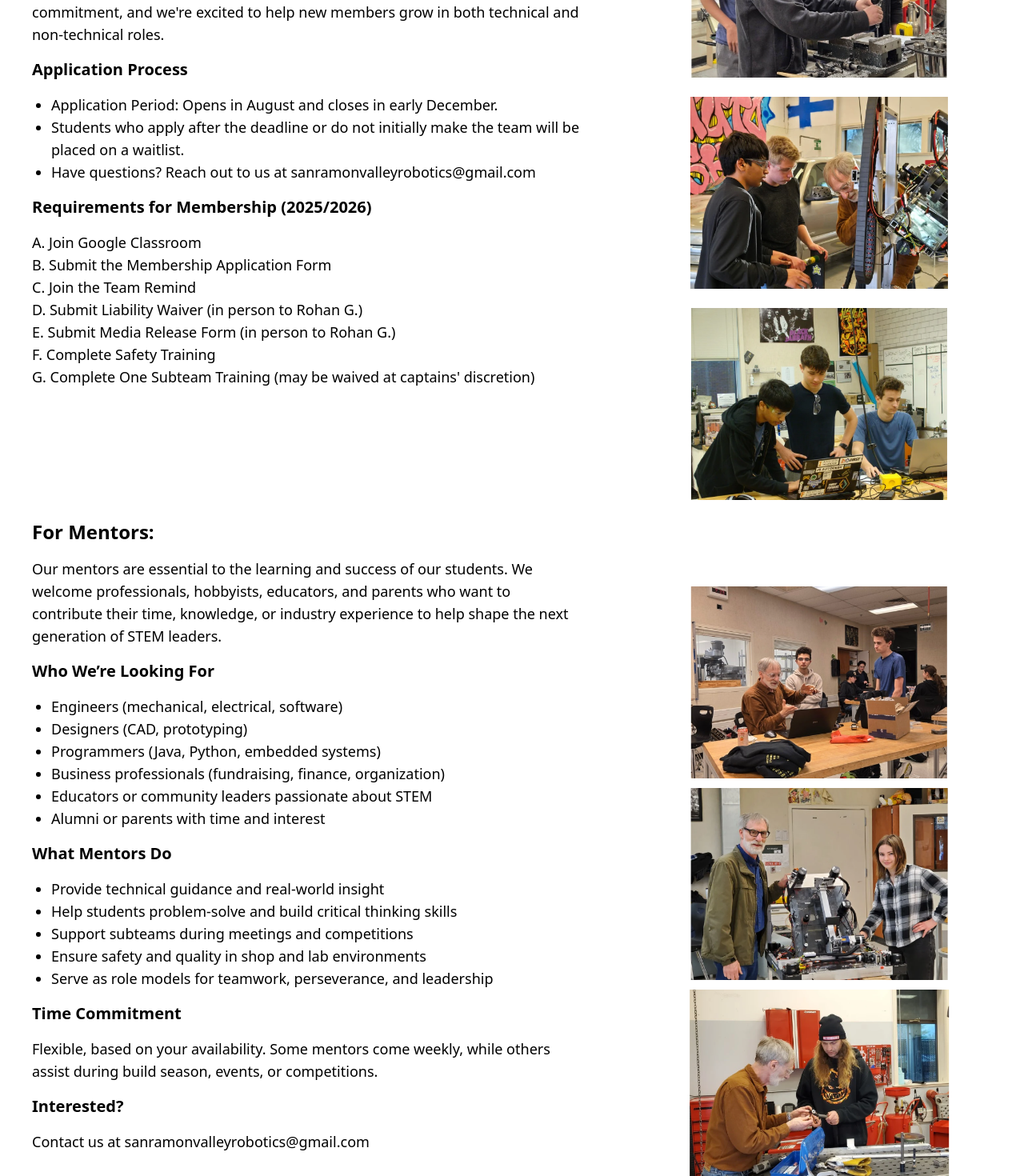
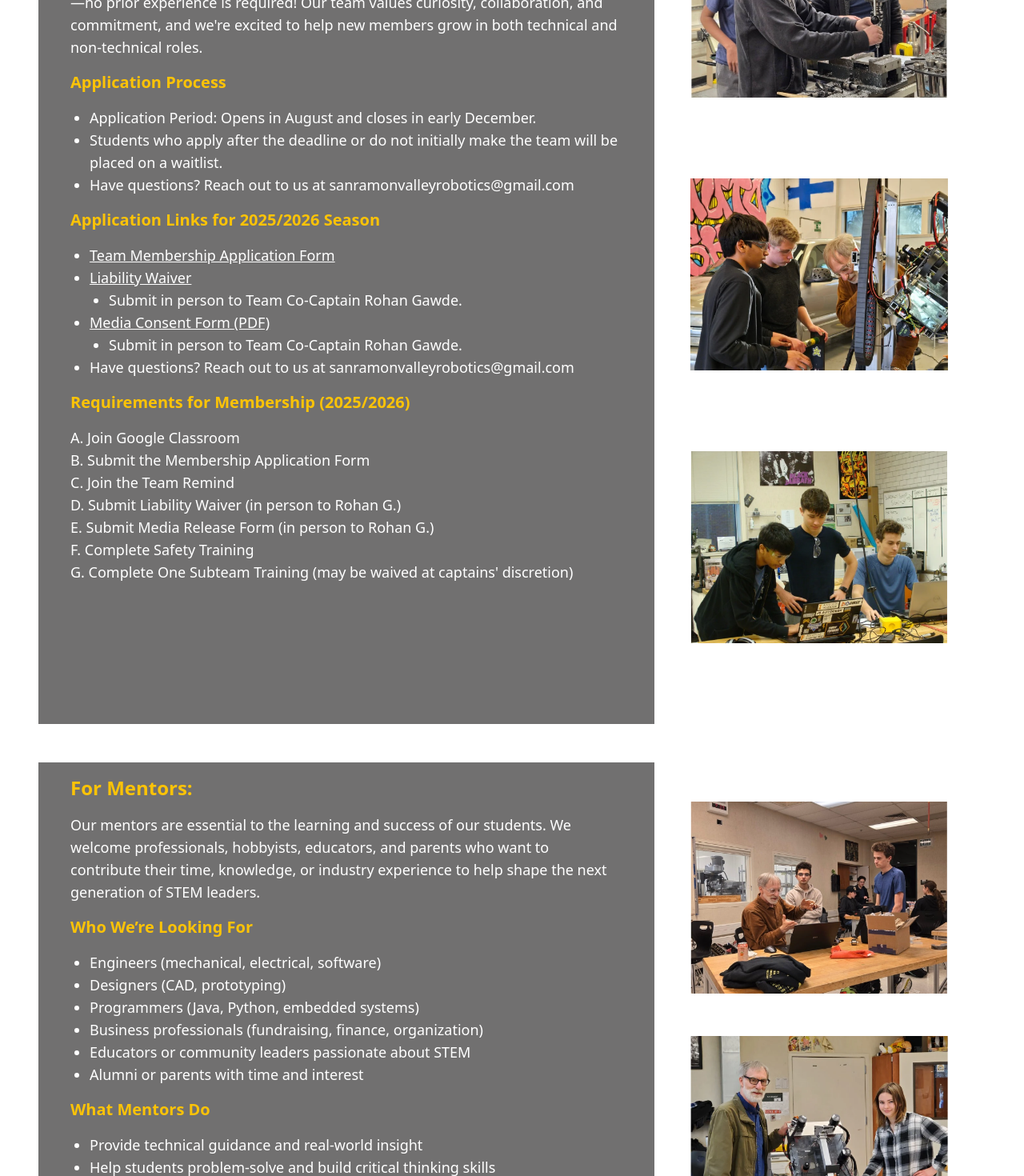
Before and after one commit to Team-1280/1280-website, a React (Vite) app in the folder app/: page /Join in a window 1280 px wide. Shown: the part 340-1810 px from the top of the page at 80% size. Built offline with nearby package versions, Linux system fonts and the light colour scheme.

Commit message:
update join with gray bg sections

```diff
--- a/app/src/pages/Join.jsx
+++ b/app/src/pages/Join.jsx
@@ -3,18 +3,19 @@ import './styles/Join.css'
 const Join = () => (
     <>
         <section>
-            <div className='text-left bg-white relative h-[110vh] w-screen'>
+            <div className='text-left bg-white relative h-[142vh] w-screen pl-12'>
                 <img src='/join1.png' className='absolute h-[30vh] top-[10%] left-[80%] -translate-x-1/2' alt="Join 1"></img>
                 <img src='/join2.png' className='absolute h-[30vh] top-[40%] left-[80%] -translate-x-1/2' alt="Join 2"></img>
                 <img src='/join3.png' className='absolute h-[30vh] top-[70%] left-[80%] -translate-x-1/2' alt="Join 3"></img>
                 <div className='px-10 py-10 text-black text-5xl font-bold'>How to Join Team 1280</div>
-                <div className='px-10 text-black text-2xl font-bold'>For Students:</div>
+                <div className='bg-[#717070] w-15/24 py-4 h-[137vh]'>
+                    <div className='px-10 text-[#fcc307] text-2xl font-bold'>For Students:</div>
                     <div className='p-2'></div>
-                <div className='text-left px-10 text-black text-lg max-w-3xl'>Interested in joining Team 1280? We welcome all students entering grades 9–12—no prior experience is required! Our team values curiosity, collaboration, and commitment, and we're excited to help new members grow in both technical and non-technical roles.</div>
+                    <div className='text-left px-10 text-white text-lg max-w-3xl'>Interested in joining Team 1280? We welcome all students entering grades 9–12—no prior experience is required! Our team values curiosity, collaboration, and commitment, and we're excited to help new members grow in both technical and non-technical roles.</div>
                     <div className='p-2'></div>
-                <div className='px-10 text-black text-xl font-bold'>Application Process</div>
+                    <div className='px-10 text-[#fcc307] text-xl font-bold'>Application Process</div>
                     <div className='p-2'></div>
-                <div className='text-left px-10 text-black text-lg max-w-3xl'>
+                    <div className='text-left px-10 text-white text-lg max-w-3xl'>
                         <ul className='list-disc pl-6'>
                             <li>Application Period: Opens in August and closes in early December.</li>
                             <li>Students who apply after the deadline or do not initially make the team will be placed on a waitlist.</li>
@@ -22,29 +23,48 @@ const Join = () => (
                         </ul>
                     </div>
                     <div className='p-2'></div>
-                <div className='px-10 text-black text-xl font-bold'>Requirements for Membership (2025/2026)</div>
+                    <div className='px-10 text-[#fcc307] text-xl font-bold'>Application Links for 2025/2026 Season</div>
                     <div className='p-2'></div>
-                <div className='text-left px-10 text-black text-lg max-w-3xl'>A. Join Google Classroom</div>
-                <div className='text-left px-10 text-black text-lg max-w-3xl'>B. Submit the Membership Application Form</div>
-                <div className='text-left px-10 text-black text-lg max-w-3xl'>C. Join the Team Remind</div>
-                <div className='text-left px-10 text-black text-lg max-w-3xl'>D. Submit Liability Waiver (in person to Rohan G.)</div>
-                <div className='text-left px-10 text-black text-lg max-w-3xl'>E. Submit Media Release Form (in person to Rohan G.)</div>
-                <div className='text-left px-10 text-black text-lg max-w-3xl'>F. Complete Safety Training</div>
-                <div className='text-left px-10 text-black text-lg max-w-3xl'>G. Complete One Subteam Training (may be waived at captains' discretion)</div>
+                    <div className='text-left px-10 text-white text-lg max-w-3xl'>
+                        <ul className='list-disc pl-6'>
+                            <li className='underline'>Team Membership Application Form</li>
+                            <li className='underline'>Liability Waiver</li>
+                            <ul className='list-disc pl-6'>
+                                <li>Submit in person to Team Co-Captain Rohan Gawde.</li>
+                            </ul>
+                            <li className='underline'>Media Consent Form (PDF)</li>
+                            <ul className='list-disc pl-6'>
+                                <li>Submit in person to Team Co-Captain Rohan Gawde.</li>
+                            </ul>
+                            <li>Have questions? Reach out to us at sanramonvalleyrobotics@gmail.com</li>
+                        </ul>
+                    </div>
+                    <div className='p-2'></div>
+                    <div className='px-10 text-[#fcc307] text-xl font-bold'>Requirements for Membership (2025/2026)</div>
+                    <div className='p-2'></div>
+                    <div className='text-left px-10 text-white text-lg max-w-3xl'>A. Join Google Classroom</div>
+                    <div className='text-left px-10 text-white text-lg max-w-3xl'>B. Submit the Membership Application Form</div>
+                    <div className='text-left px-10 text-white text-lg max-w-3xl'>C. Join the Team Remind</div>
+                    <div className='text-left px-10 text-white text-lg max-w-3xl'>D. Submit Liability Waiver (in person to Rohan G.)</div>
+                    <div className='text-left px-10 text-white text-lg max-w-3xl'>E. Submit Media Release Form (in person to Rohan G.)</div>
+                    <div className='text-left px-10 text-white text-lg max-w-3xl'>F. Complete Safety Training</div>
+                    <div className='text-left px-10 text-white text-lg max-w-3xl'>G. Complete One Subteam Training (may be waived at captains' discretion)</div>
+                </div>
             </div>
         </section>
         <section>
-            <div className='text-left bg-white relative min-[110vh] w-screen'>
+            <div className='text-left bg-white relative h-[122vh] w-screen pl-12 pt-12'>
                 <img src='/join4.png' className='absolute h-[30vh] top-[10%] left-[80%] -translate-x-1/2' alt="Join 4"></img>
                 <img src='/join5.png' className='absolute h-[30vh] top-[40%] left-[80%] -translate-x-1/2' alt="Join 5"></img>
                 <img src='/join6.png' className='absolute h-[30vh] top-[70%] left-[80%] -translate-x-1/2' alt="Join 6"></img>
-                <div className='px-10 text-black text-2xl font-bold'>For Mentors:</div>
+                <div className='bg-[#717070] w-15/24 py-4 h-[112vh]'>
+                    <div className='px-10 text-[#fcc307] text-2xl font-bold'>For Mentors:</div>
                     <div className='p-2'></div>
-                <div className='text-left px-10 text-black text-lg max-w-3xl'>Our mentors are essential to the learning and success of our students. We welcome professionals, hobbyists, educators, and parents who want to contribute their time, knowledge, or industry experience to help shape the next generation of STEM leaders.</div>
+                    <div className='text-left px-10 text-white text-lg max-w-3xl'>Our mentors are essential to the learning and success of our students. We welcome professionals, hobbyists, educators, and parents who want to contribute their time, knowledge, or industry experience to help shape the next generation of STEM leaders.</div>
                     <div className='p-2'></div>
-                <div className='px-10 text-black text-xl font-bold'>Who We’re Looking For</div>
+                    <div className='px-10 text-[#fcc307] text-xl font-bold'>Who We’re Looking For</div>
                     <div className='p-2'></div>
-                <div className='text-left px-10 text-black text-lg max-w-3xl'>
+                    <div className='text-left px-10 text-white text-lg max-w-3xl'>
                         <ul className='list-disc pl-6'>
                             <li>Engineers (mechanical, electrical, software)</li>
                             <li>Designers (CAD, prototyping)</li>
@@ -55,9 +75,9 @@ const Join = () => (
                         </ul>
                     </div>
                     <div className='p-2'></div>
-                <div className='px-10 text-black text-xl font-bold'>What Mentors Do</div>
+                    <div className='px-10 text-[#fcc307] text-xl font-bold'>What Mentors Do</div>
                     <div className='p-2'></div>
-                <div className='text-left px-10 text-black text-lg max-w-3xl'>
+                    <div className='text-left px-10 text-white text-lg max-w-3xl'>
                         <ul className='list-disc pl-6'>
                             <li>Provide technical guidance and real-world insight</li>
                             <li>Help students problem-solve and build critical thinking skills</li>
@@ -67,14 +87,15 @@ const Join = () => (
                         </ul>
                     </div>
                     <div className='p-2'></div>
-                <div className='px-10 text-black text-xl font-bold'>Time Commitment</div>
+                    <div className='px-10 text-[#fcc307] text-xl font-bold'>Time Commitment</div>
                     <div className='p-2'></div>
-                <div className='text-left px-10 text-black text-lg max-w-3xl'>Flexible, based on your availability. Some mentors come weekly, while others assist during build season, events, or competitions.</div>
+                    <div className='text-left px-10 text-white text-lg max-w-3xl'>Flexible, based on your availability. Some mentors come weekly, while others assist during build season, events, or competitions.</div>
                     <div className='p-2'></div>
-                <div className='px-10 text-black text-xl font-bold'>Interested?</div>
+                    <div className='px-10 text-[#fcc307] text-xl font-bold'>Interested?</div>
                     <div className='p-2'></div>
-                <div className='text-left px-10 text-black text-lg max-w-3xl'>Contact us at sanramonvalleyrobotics@gmail.com</div>
-                <div className='p-6'></div>
+                    <div className='text-left px-10 text-white text-lg max-w-3xl'>Contact us at sanramonvalleyrobotics@gmail.com</div>
+                    <div className='p-10'></div>
+                </div>
             </div>
         </section>
     </>
```
Lines whose indentation alone changed are shown as unchanged.
